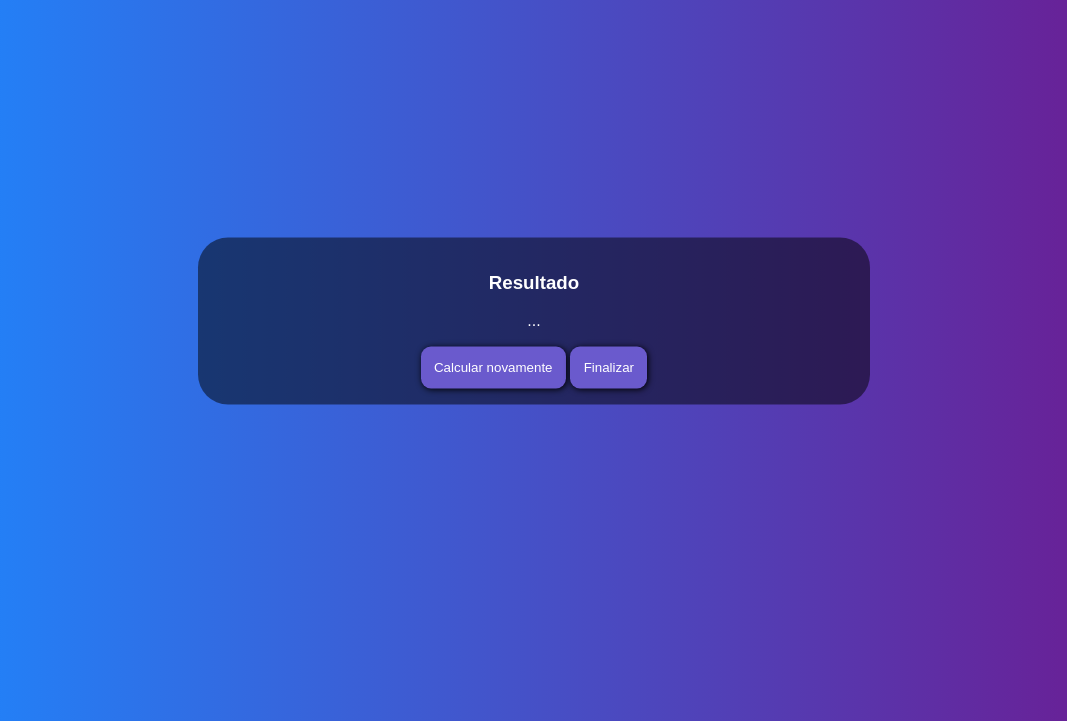
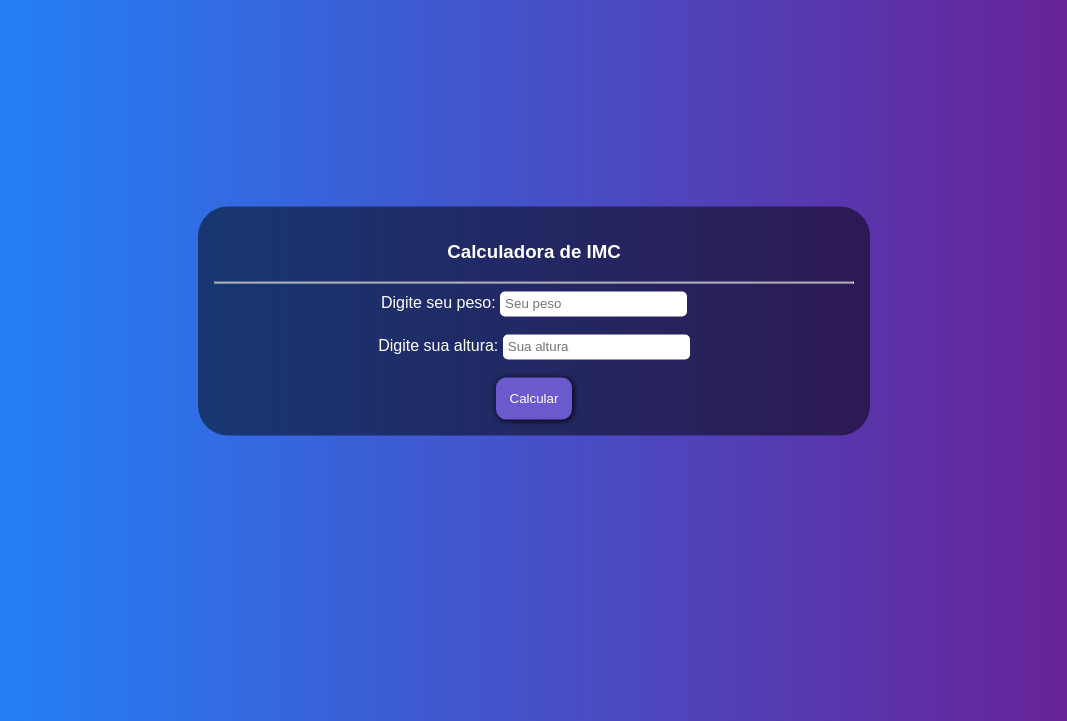
Before and after one commit to anacamilly/CalculadoraIMC, a plain HTML site: page index.html in a window 1280 px wide. Both pictures are taken after a click on the button "Calcular novamente". Shown: the part 79-800 px from the top of the page, without its empty margins (106-1173 px from the left). Drawn offline with Linux system fonts and the light colour scheme.

Commit message:
alterações no index

```diff
--- a/index.html
+++ b/index.html
@@ -12,7 +12,7 @@
     <div class="container">
         <div class="first-step">
             <p>Clique no botão para calcular o seu IMC</p>
-            <button>Iniciar</button>
+            <button onClick="go(1,2)">Iniciar</button>
         </div>
         <div class="second-step">
             <h3>Calculadora de IMC</h3>
@@ -23,14 +23,16 @@
             <label for="altura">Digite sua altura:</label>
             <input type="number" placeholder="Sua altura" id="altura">
             <br><br>
-            <button>Calcular</button>
+            <button onClick="validate()">Calcular</button>
         </div>
         <div class="final-step">
             <h3>Resultado</h3>
-            <p id="resultado">...</p>
-            <button>Calcular novamente</button>
-            <button>Finalizar</button>
+            <p id="resultado"></p>
+            <button onClick="go(3,2)">Calcular novamente</button>
+            <button onClick="go(3,1)">Finalizar</button>
         </div>
     </div>
+
+    <script type="text/javascript" src="js/script.js"></script>
 </body>
 </html>
```
